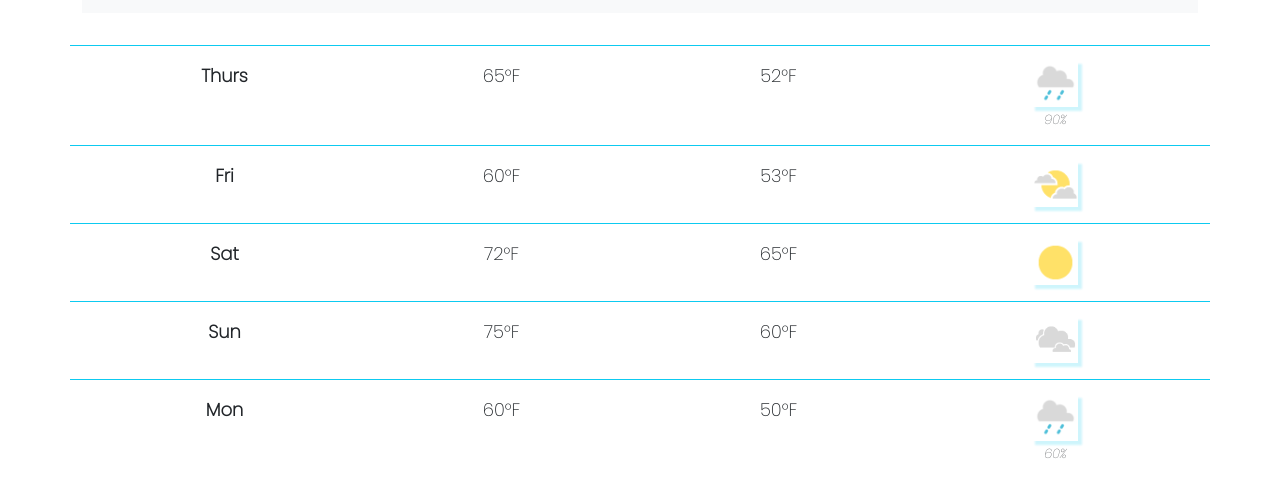
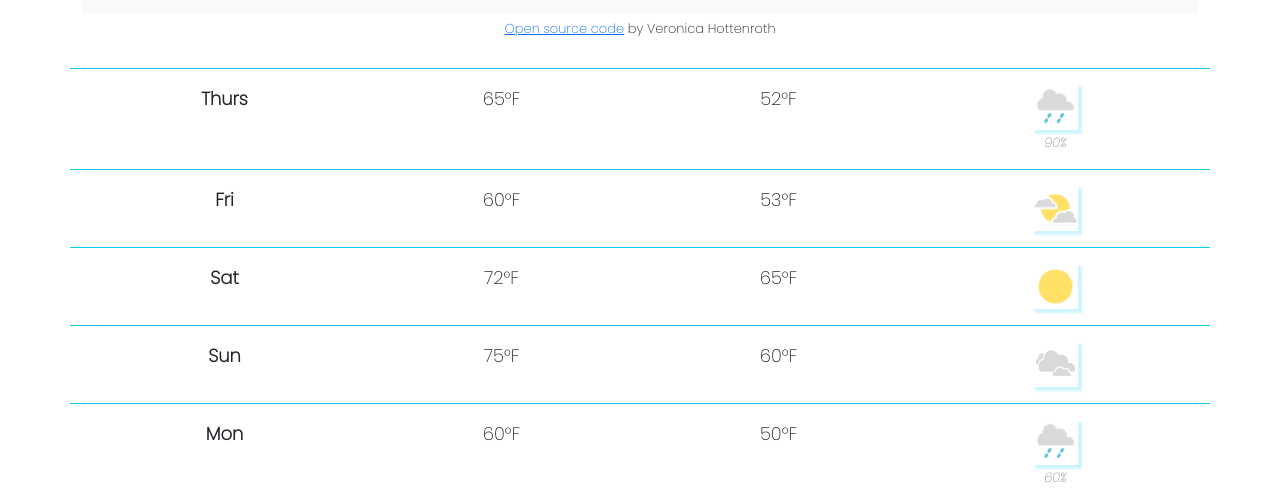
Before and after one commit to veronica-hottenroth/weather-app, a plain HTML site: page index.html in a window 1280 px wide. Shown: the part 324-827 px from the top of the page. Before the commit the page ends 804 px from the top, so only its background shows below. Drawn offline with nearby package versions, Linux system fonts and the light colour scheme.

Commit message:
Added open source code subtitle

```diff
--- a/index.html
+++ b/index.html
@@ -55,6 +55,8 @@
         </div>
     </div>
 
+    <h4> <a href="https://github.com/veronica-hottenroth/weather-app" target="_blank">Open source code</a> by Veronica Hottenroth</h4>
+
     </br>
         <div class="row border-top border-info p-3 row-hover">
           <div class="col-3"> <span class="day">Thurs</span></div>
--- a/src/styles.css
+++ b/src/styles.css
@@ -1,6 +1,12 @@
 h1 {
   font-family: "Poppins", sans-serif;
   text-align: center;
+}
+
+h4 {
+  font-family: "Poppins", sans-serif;
+  text-align: center;
+  font-size: small;
 }
 
 body {
```
